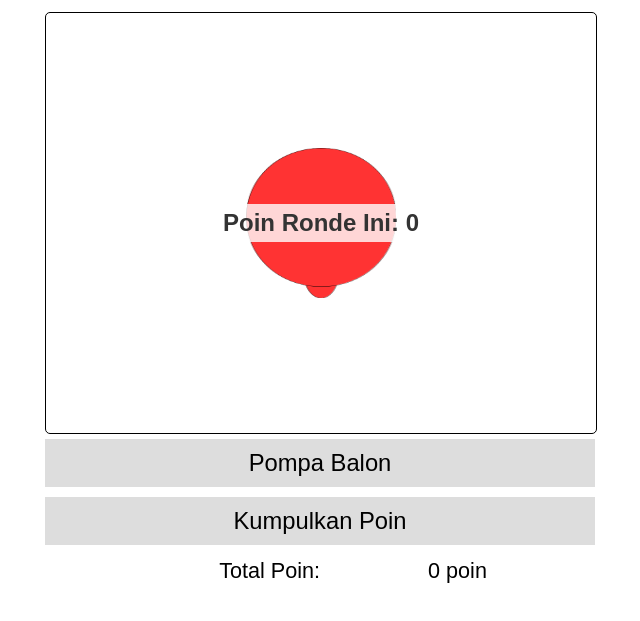
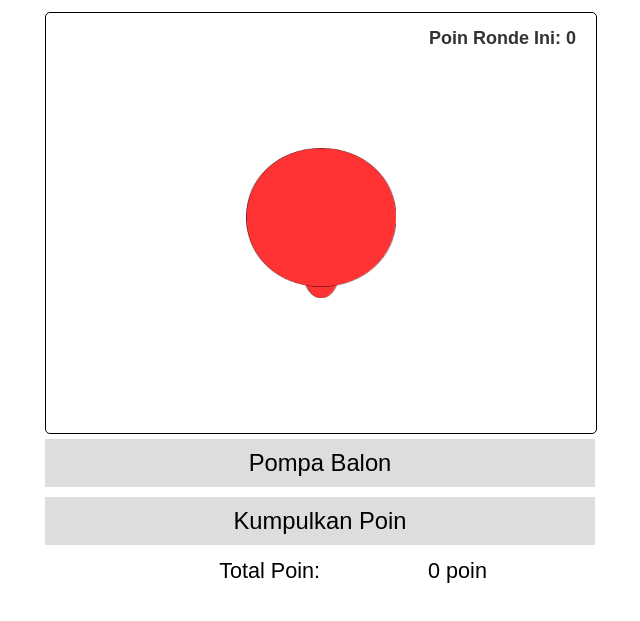
Before and after one commit to behaviourlab-ID/BART, a plain HTML site: page index.html in a window 1280 px wide. Both pictures are taken after a click on the button "Mulai". Shown: the part 69-690 px from the top of the page, without its empty margins (320-960 px from the left). Drawn offline with nearby package versions, Linux system fonts and the light colour scheme.

Commit message:
Update style.css

```diff
--- a/style.css
+++ b/style.css
@@ -58,13 +58,12 @@ body {
   transform: translate(-50%, -50%);
 }
 
-/* Current round points overlay, positioned in the center of the balloon container */
+/* Current round points overlay, positioned at the top right of the balloon container */
 #current_points {
   position: absolute;
-  top: 50%;
-  left: 50%;
-  transform: translate(-50%, -50%);
-  font-size: 24px;
+  top: 10px;
+  right: 10px;
+  font-size: 18px;
   font-weight: bold;
   color: #333;
   background-color: rgba(255, 255, 255, 0.8);
```
